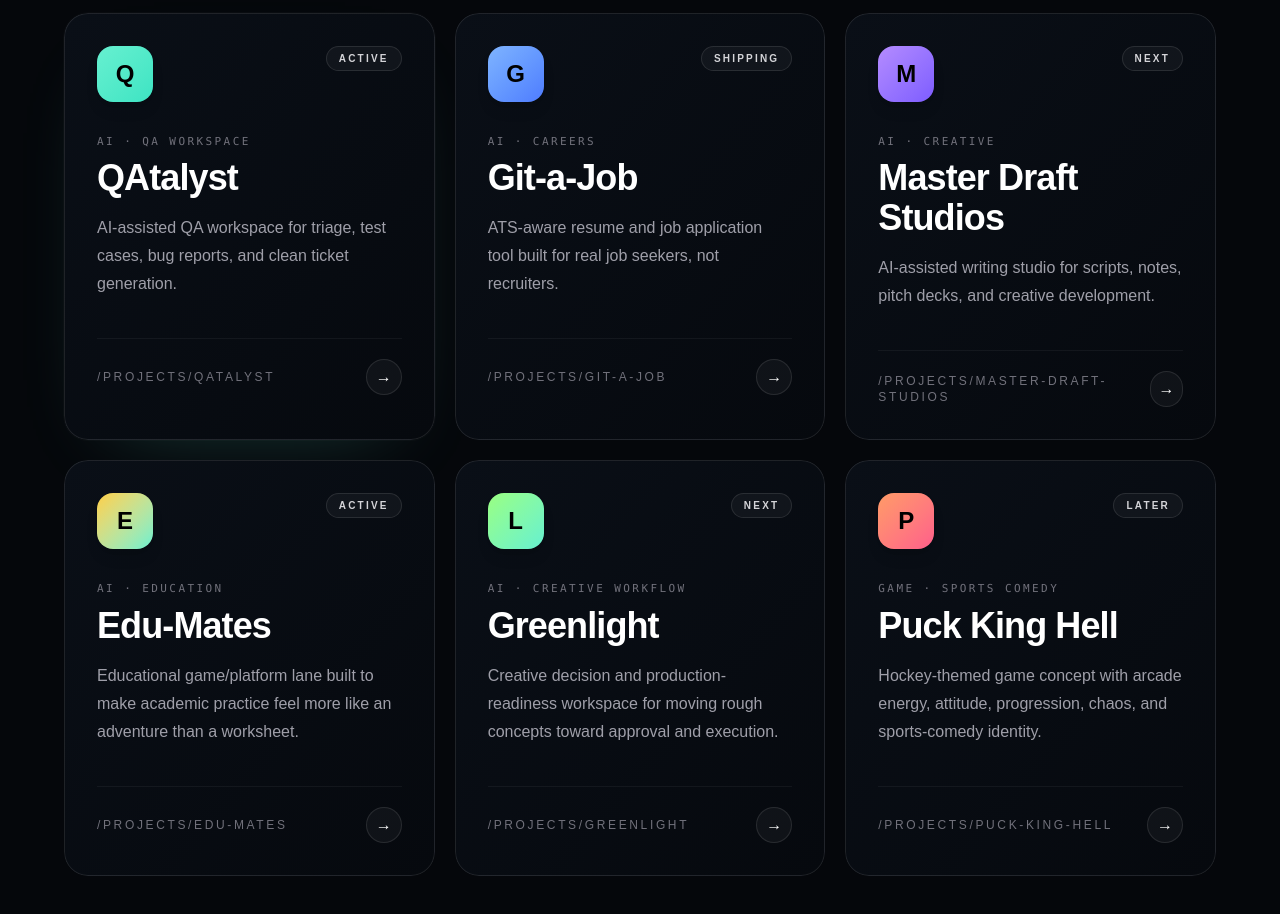
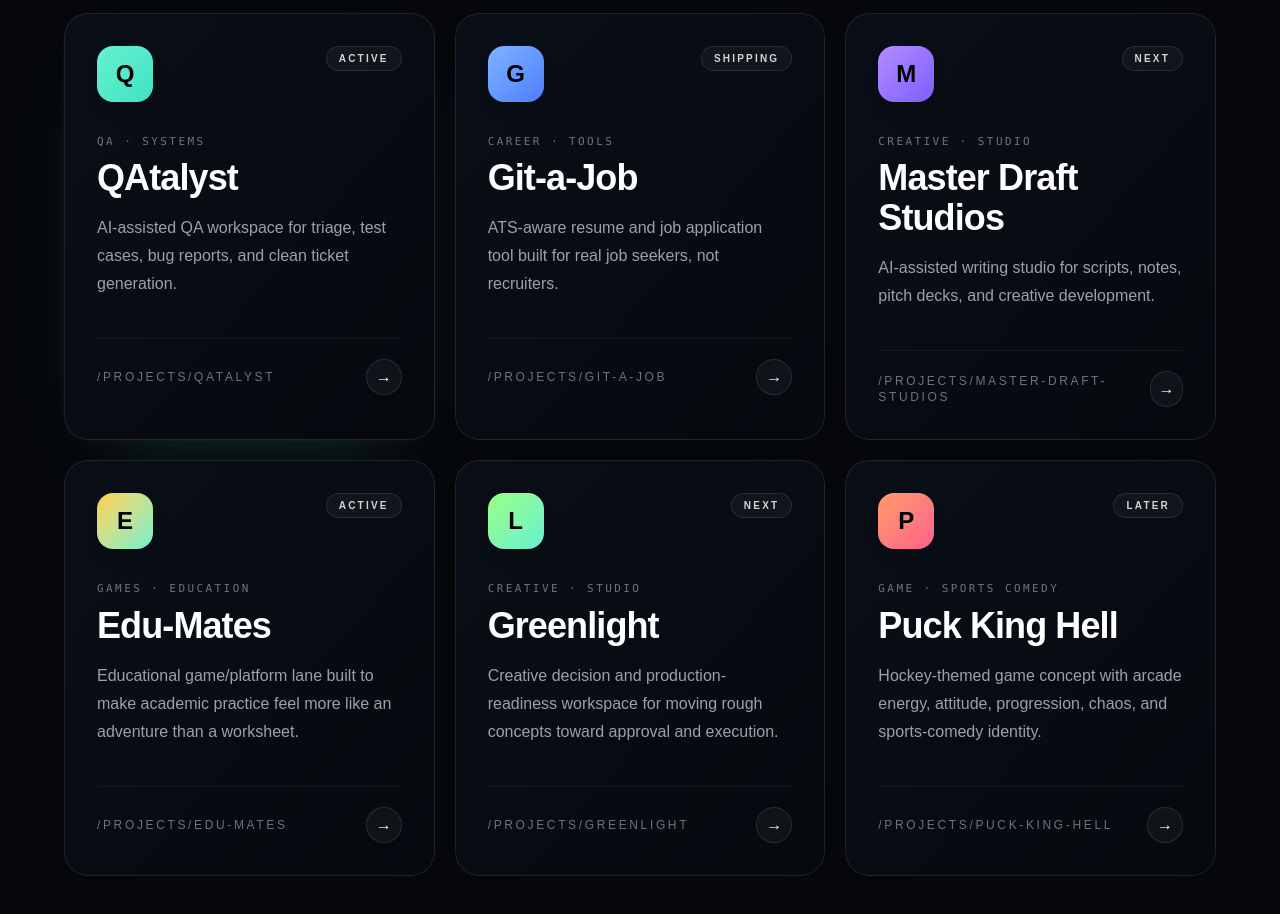
Before and after one commit to KingCarni/TopSecret-Games, a Next.js app: page / in a window 1280 px wide. Shown: the part 2140-3054 px from the top of the page. Built offline with nearby package versions, Linux system fonts and the light colour scheme.

Commit message:
Fix homepage project category labels

```diff
--- a/components/topsecret/home/ProjectOrbit.tsx
+++ b/components/topsecret/home/ProjectOrbit.tsx
@@ -18,7 +18,7 @@ const projects: Project[] = [
   {
     slug: "qatalyst",
     name: "QAtalyst",
-    category: "AI · QA Workspace",
+    category: "QA · Systems",
     status: "Active",
     value:
       "AI-assisted QA workspace for triage, test cases, bug reports, and clean ticket generation.",
@@ -28,7 +28,7 @@ const projects: Project[] = [
   {
     slug: "git-a-job",
     name: "Git-a-Job",
-    category: "AI · Careers",
+    category: "Career · Tools",
     status: "Shipping",
     value:
       "ATS-aware resume and job application tool built for real job seekers, not recruiters.",
@@ -38,7 +38,7 @@ const projects: Project[] = [
   {
     slug: "master-draft-studios",
     name: "Master Draft Studios",
-    category: "AI · Creative",
+    category: "Creative · Studio",
     status: "Next",
     value:
       "AI-assisted writing studio for scripts, notes, pitch decks, and creative development.",
@@ -48,7 +48,7 @@ const projects: Project[] = [
   {
     slug: "edu-mates",
     name: "Edu-Mates",
-    category: "AI · Education",
+    category: "Games · Education",
     status: "Active",
     value:
       "Educational game/platform lane built to make academic practice feel more like an adventure than a worksheet.",
@@ -58,7 +58,7 @@ const projects: Project[] = [
   {
     slug: "greenlight",
     name: "Greenlight",
-    category: "AI · Creative Workflow",
+    category: "Creative · Studio",
     status: "Next",
     value:
       "Creative decision and production-readiness workspace for moving rough concepts toward approval and execution.",
```
